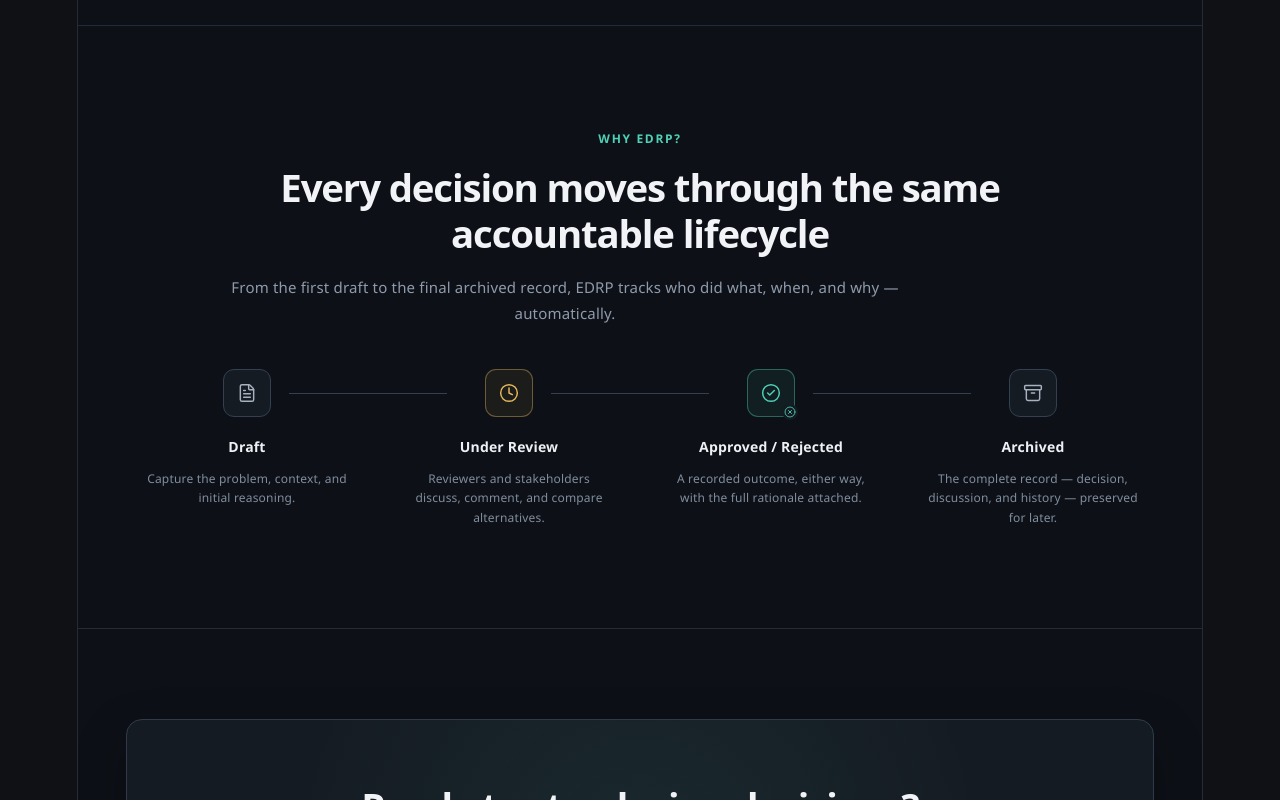
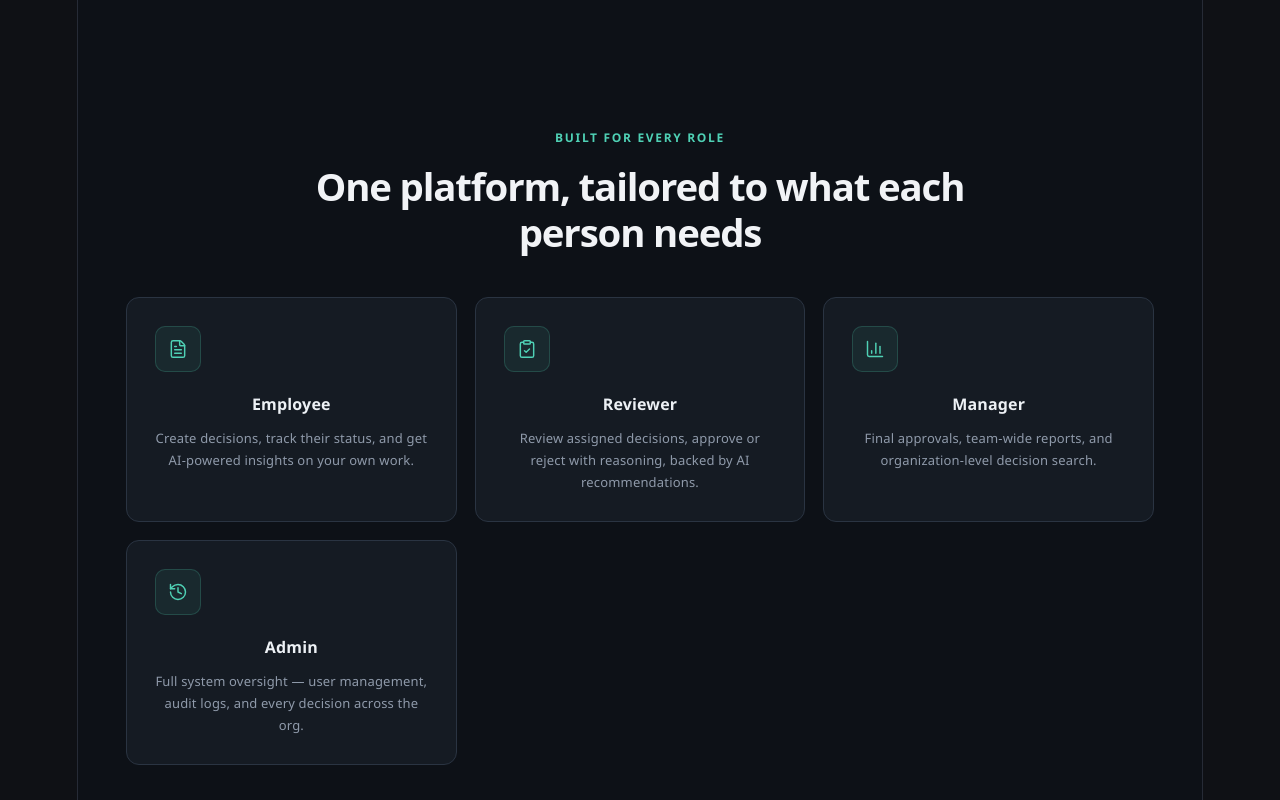
Before and after one commit to springboardmentor28126u/Expert-Decision-Replay-Platform-Group-2, a React app in the folder frontend/: page / in a window 1280 px wide. Shown: the part 1640-2440 px from the top of the page. Built offline with nearby package versions, Linux system fonts and the light colour scheme; the HTML template or start-up script is replaced by a standard one.

Commit message:
Update frontend components, README, and dashboard layout

```diff
--- a/frontend/src/AppShell.jsx
+++ b/frontend/src/AppShell.jsx
@@ -14,6 +14,9 @@ import {
   UserCog,
   Settings,
   LogOut,
+  CheckCircle,
+  FileSearch,
+  Menu,
 } from "lucide-react";
 
 function AppShell({
@@ -30,6 +33,7 @@ function AppShell({
   const isManagerOrAdmin = profile.role === "manager" || profile.role === "admin";
   const isAdmin = profile.role === "admin";
   const [isAIAssistantOpen, setIsAIAssistantOpen] = useState(false);
+  const [sidebarOpen, setSidebarOpen] = useState(true);
 
   const dashboardPaths = {
     employee: "/dashboard/employee",
@@ -39,12 +43,19 @@ function AppShell({
   };
 
   const handleNavClick = (item) => {
-    onNavigate(item.key);
+    if (item.key === "approved-decisions") {
+      onNavigate("decisions", "approved");
+    } else if (item.key === "audit-log") {
+      onNavigate("reports", "audit");
+    } else {
+      onNavigate(item.key);
+    }
   };
 
   const primaryNavItems = [
     { key: "dashboard", label: "Dashboard", icon: LayoutDashboard },
     { key: "decisions", label: "Decisions", icon: ClipboardList },
+    { key: "approved-decisions", label: "Approved Decisions", icon: CheckCircle },
     { key: "notifications", label: "Notifications", icon: Bell, badge: unreadCount },
   ];
 
@@ -58,11 +69,12 @@ function AppShell({
 
   const adminNavItems = [
     { key: "users", label: "User Management", icon: UserCog },
+    { key: "audit-log", label: "Audit Log", icon: FileSearch },
   ];
 
   return (
     <div className="shell-wrapper">
-      <aside className="shell-sidebar" style={{ display: "flex", flexDirection: "column" }}>
+      <aside className="shell-sidebar" style={{ display: sidebarOpen ? "flex" : "none", flexDirection: "column" }}>
         <div className="shell-logo">
           <span className="full-name">EDRP</span>
         </div>
@@ -95,6 +107,8 @@ function AppShell({
             </button>
           ))}
 
+        {isManagerOrAdmin && (
+          <>
           <div className="shell-nav-divider" />
           <div className="shell-nav-section-label">REPORTS</div>
           {reportsNavItems.map((item) => (
@@ -109,6 +123,8 @@ function AppShell({
               <span className="label">{item.label}</span>
             </button>
           ))}
+         </>
+        )}
 
           {!isAdmin && (
             <>
@@ -172,7 +188,16 @@ function AppShell({
       </aside>
 
       <div className="shell-main">
-        <header className="shell-topbar">
+      <header className="shell-topbar">
+       <div style={{ display: "flex", alignItems: "center", gap: "12px" }}>
+          <button
+            onClick={() => setSidebarOpen(!sidebarOpen)}
+            style={{ background: "none", border: "none", cursor: "pointer", padding: "4px" }}
+            aria-label="Toggle sidebar"
+            title="Toggle sidebar"
+          >
+            <Menu size={20} color="var(--text-primary)" />
+          </button>
           <h1 className="shell-topbar-title">
             {activeView === "dashboard" && "Dashboard"}
             {activeView === "decisions" && "Decisions"}
@@ -182,8 +207,10 @@ function AppShell({
             {activeView === "users" && "User Management"}
             {activeView === "account" && "Account Settings"}
             {activeView === "decision-details" && "Decision Details"}
+            {activeView === "approved-decisions" && "Approved Decisions"}
+            {activeView === "audit-log" && "Audit Log"}
           </h1>
-
+        </div>
           <div style={{ display: "flex", alignItems: "center", gap: "16px" }}>
             {topbarExtra}
             <ProfileMenu profile={profile} onNavigate={onNavigate} onLogout={onLogout} />
--- a/frontend/src/Dashboard.jsx
+++ b/frontend/src/Dashboard.jsx
@@ -326,6 +326,7 @@ function Dashboard({ token, onLogout }) {
   const [activeView, setActiveView] = useState("dashboard");
   const [selectedDecision, setSelectedDecision] = useState(null);
   const [statusFilter, setStatusFilter] = useState("all");
+  const [reportTab, setReportTab] = useState("decision");
   const [userSearchQuery, setUserSearchQuery] = useState("");
   const [currentUserPage, setCurrentUserPage] = useState(1);
   const [decisionSearchQuery, setDecisionSearchQuery] = useState("");
@@ -671,9 +672,10 @@ function Dashboard({ token, onLogout }) {
   })) || [];
   console.log(auditChartData);
 
-  const handleNavigate = (view) => {
+  const handleNavigate = (view, filter) => {
     setSelectedDecision(null);
-    if (view === "decisions") setStatusFilter("all");
+    if (view === "decisions") setStatusFilter(filter || "all");
+    if (view === "reports") setReportTab(filter || "decision");
     setActiveView(view);
   };
 
@@ -967,7 +969,7 @@ function Dashboard({ token, onLogout }) {
         </div>
       )}
 
-      {activeView === "reports" && <ReportsPage token={token} />}
+      {activeView === "reports" && <ReportsPage token={token} initialTab={reportTab} />}
       {activeView === "notifications" && (
         <NotificationsPage
           notifications={notifications}
--- a/frontend/src/Landing.jsx
+++ b/frontend/src/Landing.jsx
@@ -116,6 +116,29 @@ const LIFECYCLE_STEPS = [
     tone: "muted",
     description:
       "The complete record — decision, discussion, and history — preserved for later.",
+  },
+];
+
+const ROLE_PREVIEWS = [
+  {
+    icon: FileText,
+    role: "Employee",
+    description: "Create decisions, track their status, and get AI-powered insights on your own work.",
+  },
+  {
+    icon: ClipboardCheck,
+    role: "Reviewer",
+    description: "Review assigned decisions, approve or reject with reasoning, backed by AI recommendations.",
+  },
+  {
+    icon: BarChart3,
+    role: "Manager",
+    description: "Final approvals, team-wide reports, and organization-level decision search.",
+  },
+  {
+    icon: History,
+    role: "Admin",
+    description: "Full system oversight — user management, audit logs, and every decision across the org.",
   },
 ];
 
@@ -281,6 +304,30 @@ function Landing({ onLogin, onSignup }) {
         </div>
       </section>
 
+      <section className="landing-section">
+  <div className="landing-section-header">
+    <p className="landing-section-eyebrow">Built for Every Role</p>
+    <h2 className="landing-section-title">
+      One platform, tailored to what each person needs
+    </h2>
+  </div>
+
+  <div className="landing-capabilities-grid">
+    {ROLE_PREVIEWS.map((item) => {
+      const Icon = item.icon;
+      return (
+        <div className="landing-capability-card" key={item.role}>
+          <div className="landing-capability-icon">
+            <Icon size={20} strokeWidth={1.75} aria-hidden="true" />
+          </div>
+          <h3>{item.role}</h3>
+          <p>{item.description}</p>
+        </div>
+      );
+    })}
+  </div>
+</section>
+
       <section className="landing-section landing-lifecycle">
         <div className="landing-section-header">
           <p className="landing-section-eyebrow">
--- a/frontend/src/ReportsPage.jsx
+++ b/frontend/src/ReportsPage.jsx
@@ -38,8 +38,8 @@ function formatDate(isoString) {
 // whatever the corresponding /api/v1/reports/* endpoint returns ΓÇö no
 // aggregation happens here, only formatting into the existing
 // stat-card/dash-table patterns already used elsewhere in the Dashboard.
-function ReportsPage({ token }) {
-  const [activeReport, setActiveReport] = useState("decision");
+function ReportsPage({ token, initialTab }) {
+  const [activeReport, setActiveReport] = useState(initialTab || "decision");
   const [reportData, setReportData] = useState(null);
   const [loading, setLoading] = useState(true);
   const [error, setError] = useState("");
@@ -333,10 +333,12 @@ function ApprovalReportView({ data }) {
 }
 
 function TeamReportView({ data }) {
+  const teams = data.teams || [];
+
   return (
     <>
       <div className="stat-grid">
-        <StatCard label="Total Teams" value={data.total_teams} />
+        <StatCard label="Total Teams" value={data.total_teams ?? 0} />
       </div>
 
       <ReportSection title="Team Activity">
@@ -348,10 +350,10 @@ function TeamReportView({ data }) {
             </tr>
           </thead>
           <tbody>
-            {data.teams.length === 0 ? (
+            {teams.length === 0 ? (
               <EmptyRow colSpan={7} />
             ) : (
-              data.teams.map((t) => (
+              teams.map((t) => (
                 <tr key={t.team_id} className="dash-table-row">
                   <td style={{ fontWeight: 600 }}>{t.team_name}</td>
                   <td>{t.member_count}</td>
```
Also changed, not shown: 1 other file (tests, documents, lock files or other folders).
